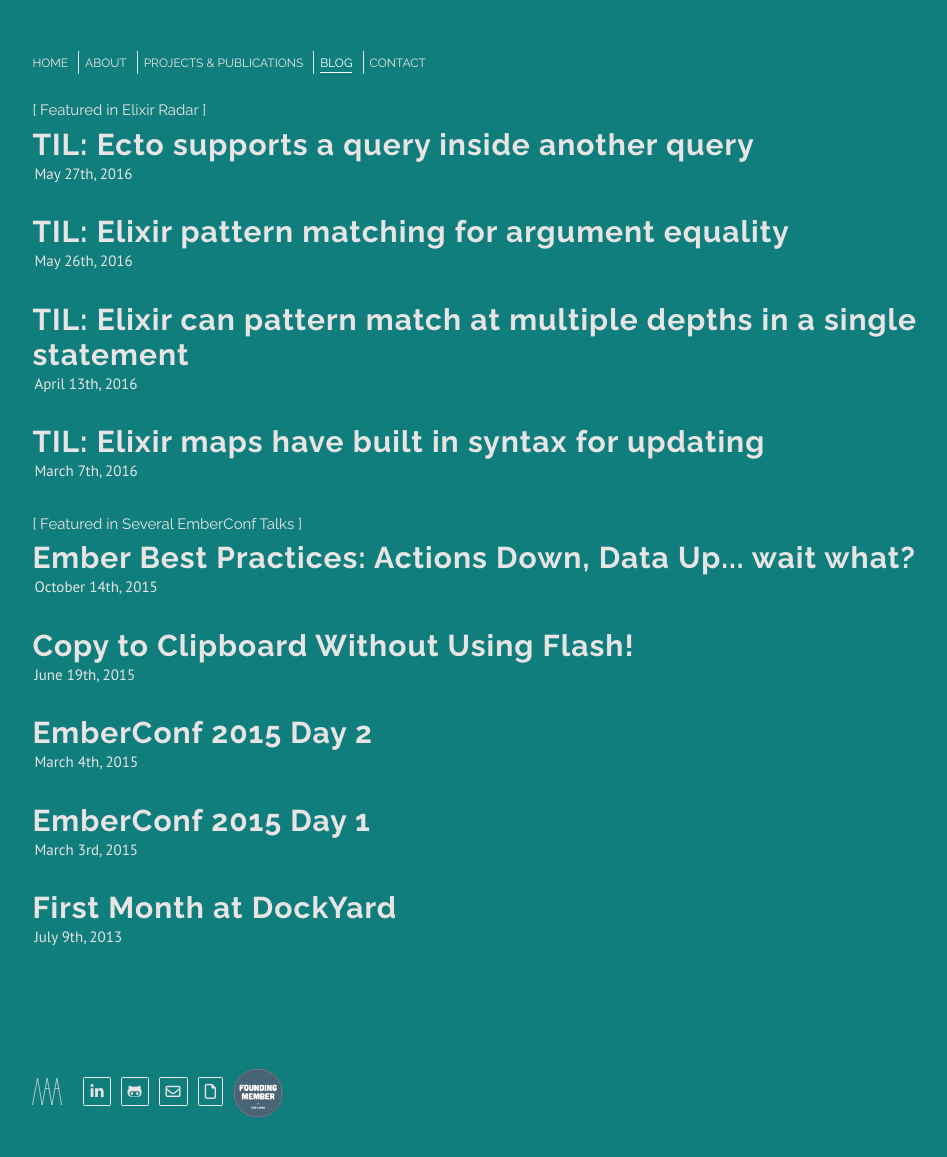
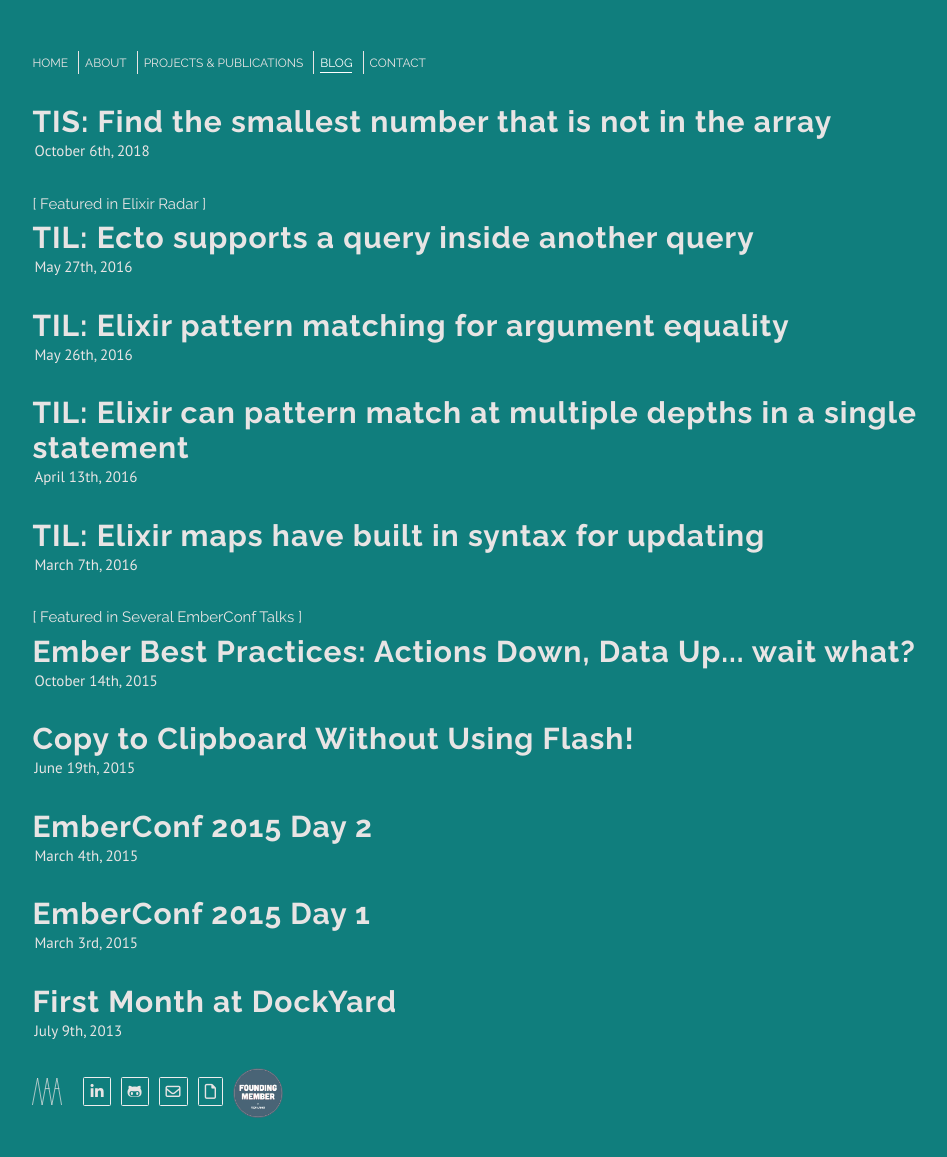
Before and after one commit to maabernethy/maabernethy.github.io, a Jekyll site: the page built from blog.md, in a window 1280 px wide. Shown: the top 1157 px of the page, without its empty margins (70-1017 px from the left). Built offline with Jekyll 4.4.1, drawn with Linux system fonts in a browser that asks for light colours; nearby versions of some CDN libraries; library files that are not in the unit come from our copies.

Commit message:
Add new blog post link

```diff
--- a/blog.md
+++ b/blog.md
@@ -1,6 +1,12 @@
 ---
 layout: blog
 ---
+
+{% include blog_entry.html
+  title="TIS: Find the smallest number that is not in the array"
+  date="October 6th, 2018"
+  link="https://medium.com/@maabernethy/tis-find-the-smallest-integer-that-is-not-in-the-array-80479cec15e4"
+%}
 
 {% include blog_entry.html
   title="TIL: Ecto supports a query inside another query"
```
